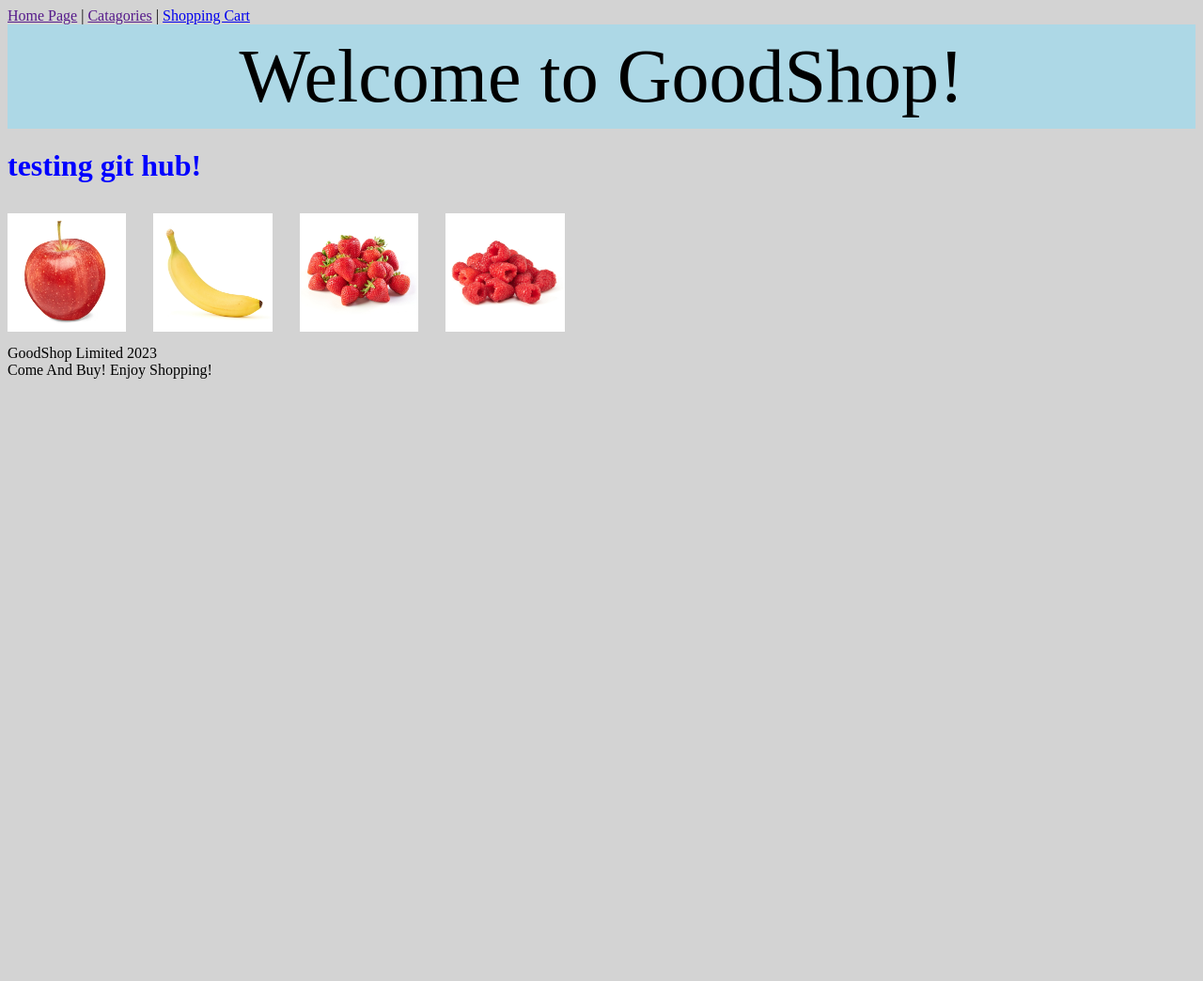
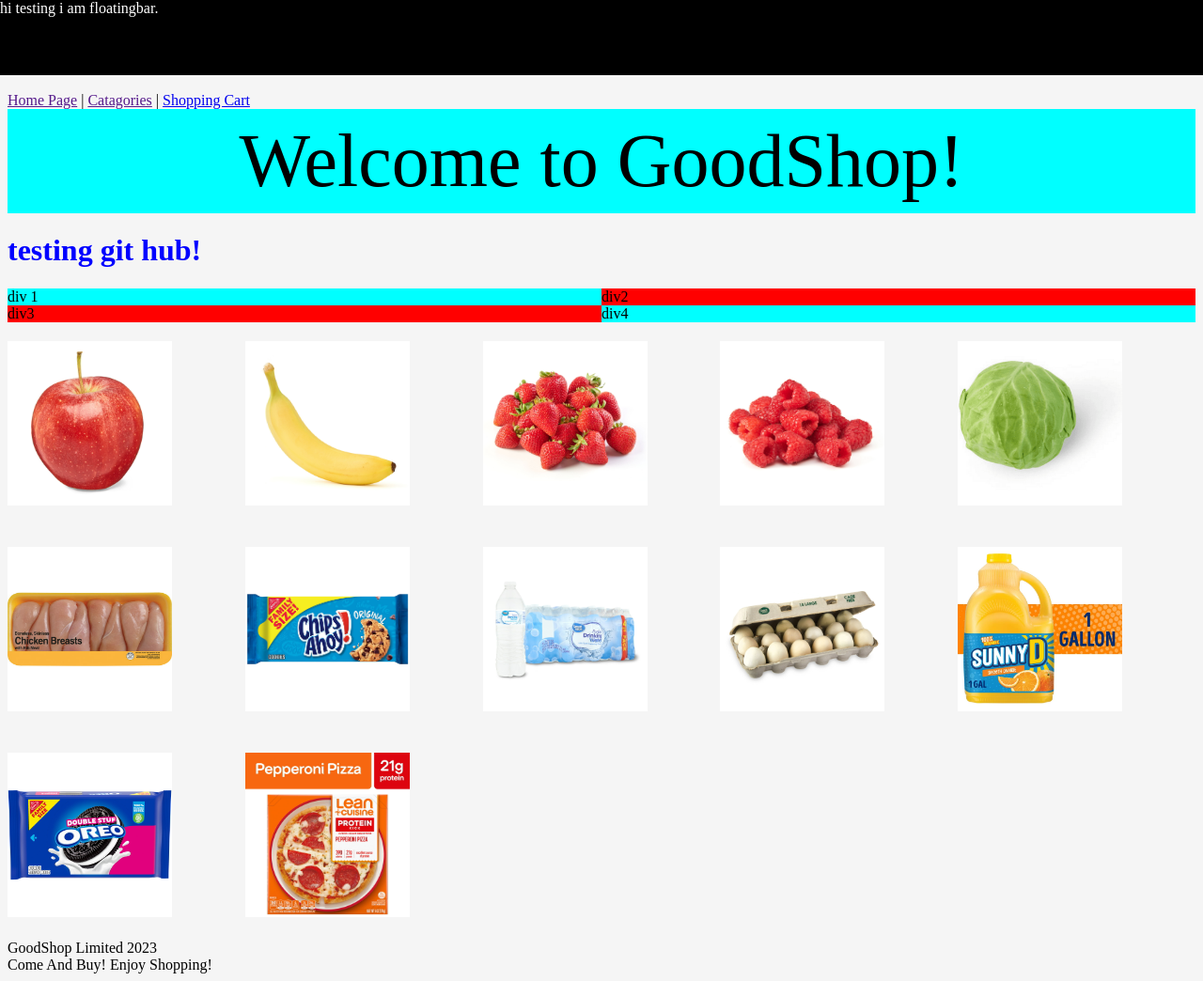
Before and after one commit to jeff4121336/a_g00d_shopping_website, a PHP site: page /web.html in a window 1280 px wide. Shown: the whole page at 94% size. Before the commit the page ends 403 px from the top, so only its background shows below. Run offline with PHP 8.4, Linux system fonts and the light colour scheme.

Commit message:
22/01/23 ver2.0

```diff
--- a/web.css
+++ b/web.css
@@ -5,19 +5,54 @@ h1 {
 
 header {
     text-align: center;
-    background: lightblue;
+    background: aqua;
     font-size: 500%;
     color: black;
     padding: 10px 0px 10px 0px; /* top right bottom left*/
 }
 
+
 body {
-    background: lightgrey;
+    background: whitesmoke;
+}
+
+/* spacing for the floating bar */
+.links{
+    padding-top: 90px;
+}
+.floatingbar{
+    background-color: black;
+    color: white;
+    /*fixed at top*/
+    position: fixed;
+    /* orginial position */
+    top: 0px;
+    left: 0px;
+    right: 0px;
+    height: 80px;
 }
 
 .Thumbnail {
-    width: 10%;
+    width: 175px;
     /* add a marign -> separate photos */
     margin: 10px 25px 10px 0px;
     display: inline-block;
 }
+
+.prodgrid {
+    display: grid;
+    grid-template-columns: 1fr 1fr 1fr 1fr 1fr;
+}
+/* 1fr - freespace, 1px, 1% */
+.div{
+    display: grid;
+    grid-template-columns: 1fr 1fr;
+}
+
+.div1{
+    background-color: aqua;
+}
+
+.div2{
+    background-color: red;
+}
--- a/web.html
+++ b/web.html
@@ -4,26 +4,81 @@
 <head>
     <meta charset="UTF-8">
     <title>GoodShop</title>
+
     <link rel="stylesheet" href=web.css type="text/css">
+</head>
+
+<body>
+    <div class="floatingbar">
+        hi testing i am floatingbar.
+    </div>
+    <div class="links">
         <nav>
             <a href> Home Page</a> |
             <a href > Catagories</a> |
             <a href="shoppingcart.html"> Shopping Cart</a>
         </nav>
-</head>
+    </div>
 
-<body>
     <div>
         <header> Welcome to GoodShop! </header>
     </div>
 
     <h1> testing git hub! </h1>
 
-    <div >
+    <div class="div">
+        <div class="div1">
+            div 1
+        </div>
+        <div class="div2">
+            div2
+        </div>
+        <div class="div2">
+            div3
+        </div>
+        <div class="div1">
+            div4
+        </div>
+    </div>
+
+
+    <div class="prodgrid">
+        <div class="Thumbnail">
             <img class="Thumbnail" src="ProdImg/apples.jpeg">
+        </div>
+        <div class="Thumbnail">
             <img class="Thumbnail" src="ProdImg/banana.jpeg">
+        </div>
+        <div class="Thumbnail">
             <img class="Thumbnail" src="ProdImg/strawberry.jpeg">
+        </div>
+        <div class="Thumbnail">
             <img class="Thumbnail" src="ProdImg/Raspberry.jpeg">
+        </div>
+        <div class="Thumbnail">
+            <img class="Thumbnail" src="ProdImg/cabbage.png">
+        </div>
+        <div class="Thumbnail">
+            <img class="Thumbnail" src="ProdImg/ChickenBreast.jpeg">
+        </div>
+        <div class="Thumbnail">
+            <img class="Thumbnail" src="ProdImg/ChocolateCookies.jpeg">
+        </div>
+        <div class="Thumbnail">
+            <img class="Thumbnail" src="ProdImg/drinkingwater.jpeg">
+        </div>
+        <div class="Thumbnail">
+            <img class="Thumbnail" src="ProdImg/Eggs.jpeg">
+        </div>
+        <div class="Thumbnail">
+            <img class="Thumbnail" src="ProdImg/OrangeJuice.jpeg">
+        </div>
+        <div class="Thumbnail">
+            <img class="Thumbnail" src="ProdImg/Oreo.jpeg">
+        </div>
+        <div class="Thumbnail">
+            <img class="Thumbnail" src="ProdImg/PepperoniPizza.jpeg">
+        </div>
     </div>
 
     <div>
```
Also changed, not shown: 1 other file. Lines whose indentation alone changed are shown as unchanged.
